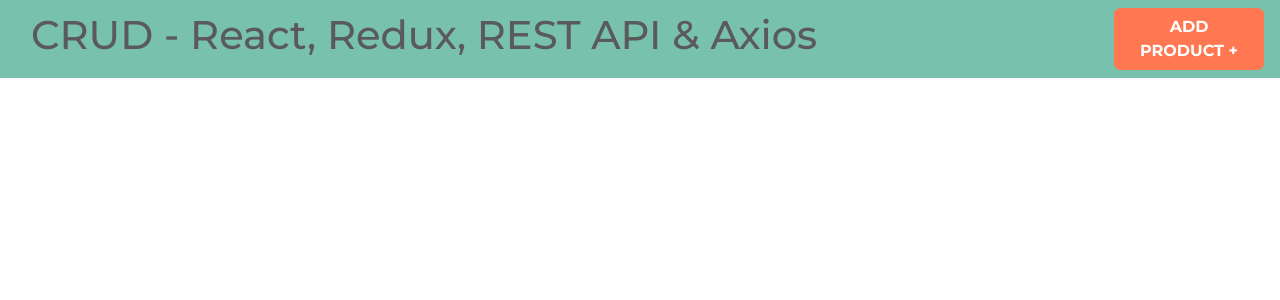
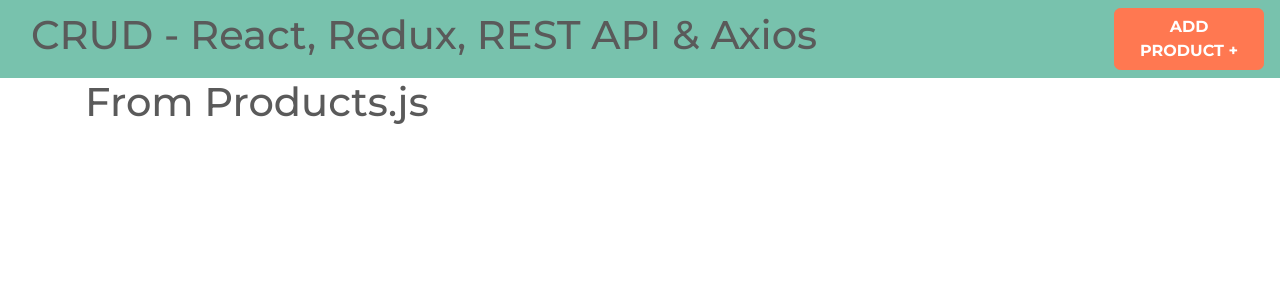
Before and after one commit to DiegoMutre/crud-redux, a React (Create React App) app: page / in a window 1280 px wide. Shown: the top 300 px of the page. Built offline with nearby package versions, Linux system fonts and the light colour scheme.

Commit message:
feat: Create routing in App.js

```diff
--- a/src/App.js
+++ b/src/App.js
@@ -1,10 +1,25 @@
+import { BrowserRouter, Route, Switch } from "react-router-dom";
+import EditProduct from "./components/EditProduct";
 import Header from "./components/Header";
+import NewProduct from "./components/NewProduct";
+import Products from "./components/Products";
 
 function App() {
     return (
-        <>
+        <BrowserRouter>
             <Header />
-        </>
+            <div className="container">
+                <Switch>
+                    <Route exact path="/" component={Products} />
+                    <Route exact path="/products/new" component={NewProduct} />
+                    <Route
+                        exact
+                        path="/products/edit/:id"
+                        component={EditProduct}
+                    />
+                </Switch>
+            </div>
+        </BrowserRouter>
     );
 }
 
```
